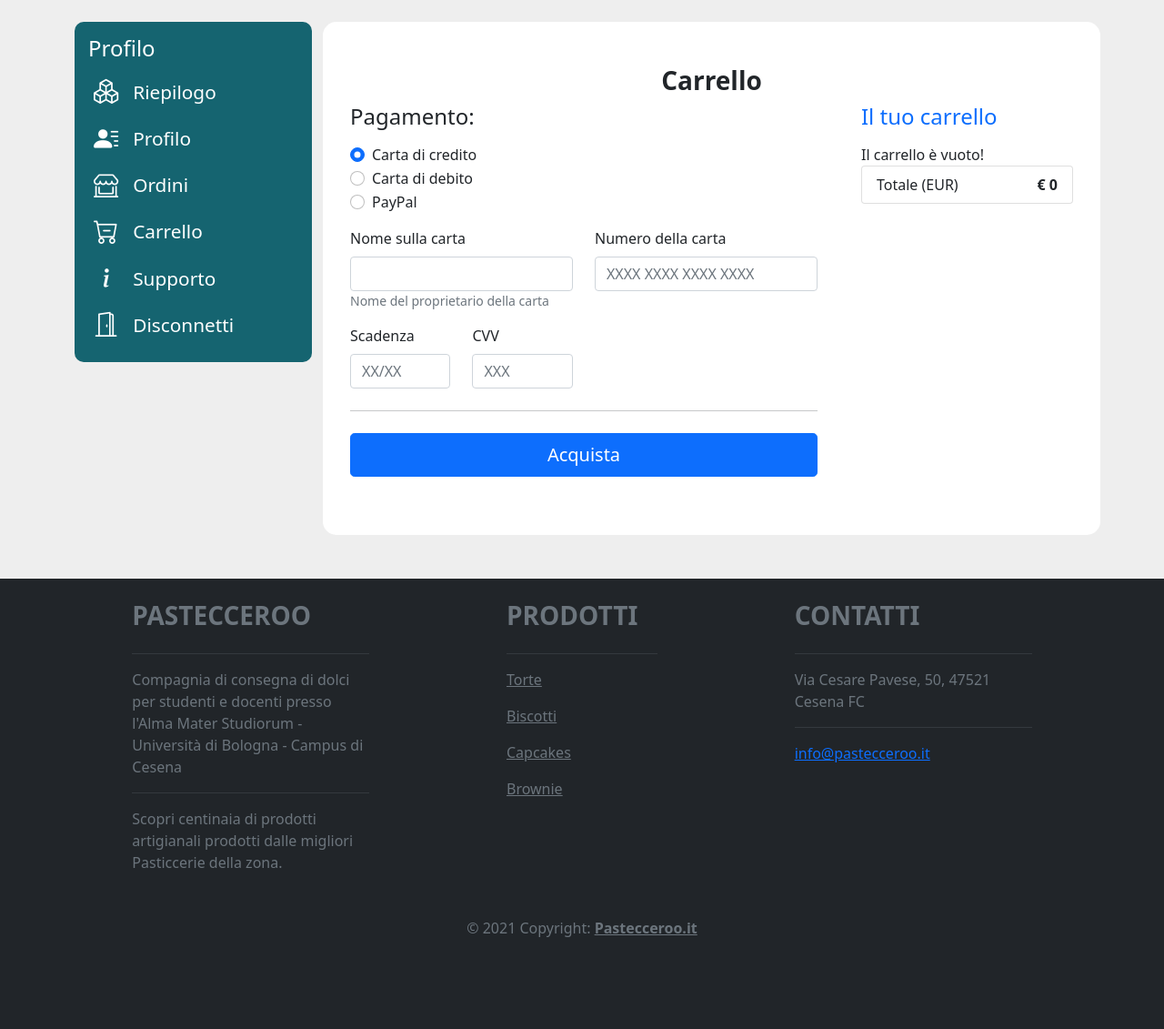
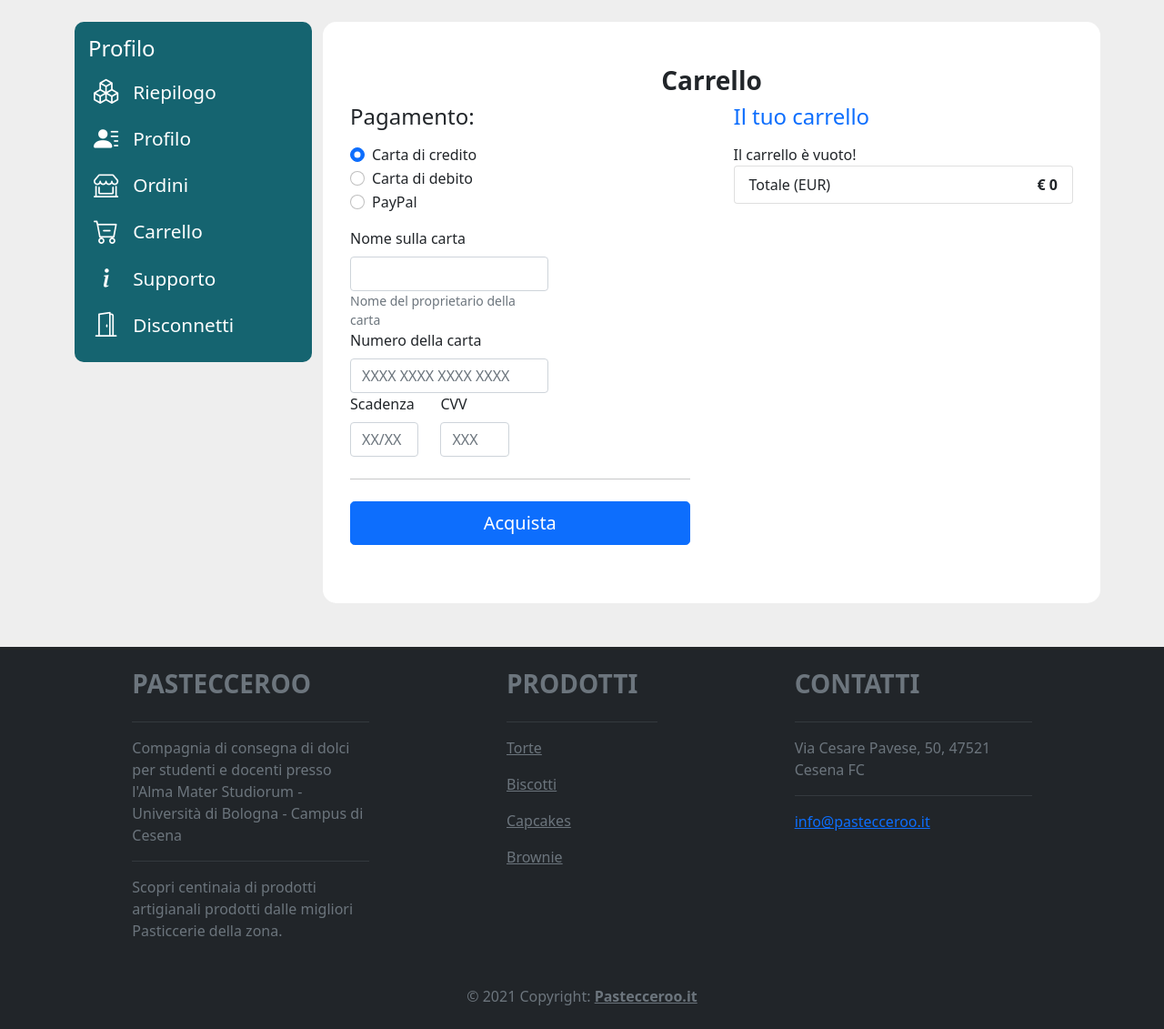
Before and after one commit to ProgettoTW/elab_tw, a PHP site: page /elab_tw/utenteCarrello.php in a window 1280 px wide. Shown: the part 114-1245 px from the top of the page at 91% size. Before the commit the page ends 1144 px from the top, so only its background shows below. Run offline with PHP 8.4, Linux system fonts and the light colour scheme; data that the repository does not hold is empty; some libraries are stand-ins or nearby versions.

Commit message:
Fixed minor visual bugs

```diff
--- a/products_list.php
+++ b/products_list.php
@@ -43,7 +43,7 @@ $allCats = $categories->getAll();
         <div class="tab-content" id="myTabContent">
             <div class="tab-pane fade show active" id="all" role="tabpanel" aria-labelledby="all-tab">
                 <form method="post" action="utenteCarrello.php">
-                    <div class="row row-cols-1 row-cols-md-4 g-4 d-flex justify-content-around px-5">
+                    <div class="row row-cols-1 row-cols-md-4 g-4 d-flex justify-content-around px-5 mx-0">
                         <?php
                         $allProducts = $products->getAll();
                         if (!is_null($allProducts)) {
--- a/utenteCarrello.php
+++ b/utenteCarrello.php
@@ -71,7 +71,7 @@ if (isset($_POST['add'])) {
             <div class="d-flex justify-content-center fw-bold h3 ">Carrello</div>
             <div class="row g-5">
                 <!--CARRELLO-->
-                <div class="col-md-5 col-lg-4 order-md-last">
+                <div class="col-md-7 col-lg-6 order-md-last">
                     <h4 class="d-flex justify-content-between align-items-center mb-3">
                         <?php $rows = $cartmanager->getCartItems($userId);
                         ?>
@@ -94,13 +94,10 @@ if (isset($_POST['add'])) {
                                         <h6 class="my-0"><?php echo $productrows[0]->getName(); ?></h6>
                                         <small class="text-muted">Quantità: <?php echo $row->getQuantity(); ?></small>
                                     </div>
+                                    <span class="text-muted">€ <?php echo $tmpTotale; ?></span>
                                     <div>
-                                        <button class="btn w-20 btn-group-sm btn-danger btn-sm" type="submit"
-                                                name="remove"
-                                                value="<?php echo $row->getProductId(); ?>">🗑
-                                        </button>
+                                        <button type="submit" class="btn-close" aria-label="Close" name="remove" value="<?php echo $row->getProductId(); ?>"></button>
                                     </div>
-                                    <span class="text-muted">€ <?php echo $tmpTotale; ?></span>
                                 </li>
                         <?php }
                 } else {
@@ -126,7 +123,7 @@ if (isset($_POST['add'])) {
             </form>
         </div>
         <!--INDIRIZZO DI FATTURAZIONE-->
-        <div class="col-md-7 col-lg-8">
+        <div class="col-md-5 col-lg-6">
             <form class="needs-validation" novalidate="" action="order.php" method="post">
                 <h4 class="mb-3">Pagamento: </h4>
                 <div class="my-3">
@@ -144,9 +141,7 @@ if (isset($_POST['add'])) {
                         <label class="form-check-label" for="paypal">PayPal</label>
                     </div>
                 </div>
-
-                <div class="row gy-3">
-                    <div class="col-md-6">
+                <div class="col-7">
                     <label for="cc-name" class="form-label">Nome sulla carta</label>
                     <input type="text" class="form-control" id="cc-name" placeholder="" required="">
                     <small class="text-muted">Nome del proprietario della carta</small>
@@ -155,7 +150,7 @@ if (isset($_POST['add'])) {
                     </div>
                 </div>
 
-                    <div class="col-md-6">
+                <div class="col-7">
                     <label for="cc-number" class="form-label">Numero della carta</label>
                     <input type="text" class="form-control" id="cc-number" placeholder="XXXX XXXX XXXX XXXX"
                             required="">
@@ -163,8 +158,8 @@ if (isset($_POST['add'])) {
                         Il numero della carta è obbligatorio.
                     </div>
                 </div>
-
-                    <div class="col-md-3">
+                <div class="row gy-3">
+                    <div class="col-3">
                         <label for="cc-expiration" class="form-label">Scadenza</label>
                         <input type="text" class="form-control" id="cc-expiration" placeholder="XX/XX" required="">
                         <div class="invalid-feedback">
@@ -172,7 +167,7 @@ if (isset($_POST['add'])) {
                         </div>
                     </div>
 
-                    <div class="col-md-3">
+                    <div class="col-3">
                         <label for="cc-cvv" class="form-label">CVV</label>
                         <input type="text" class="form-control" id="cc-cvv" placeholder="XXX" required="">
                         <div class="invalid-feedback">
```
Lines whose indentation alone changed are shown as unchanged.
